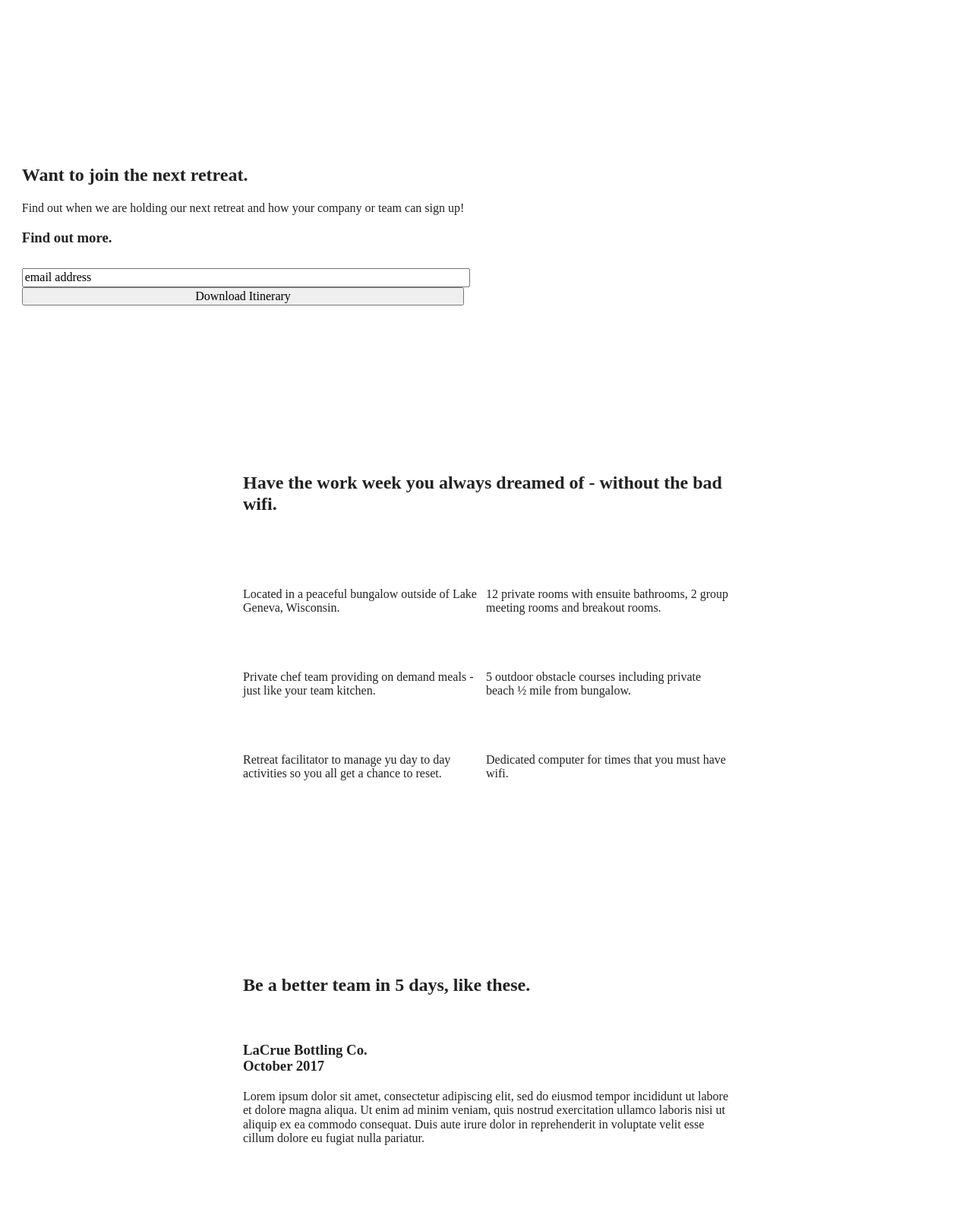
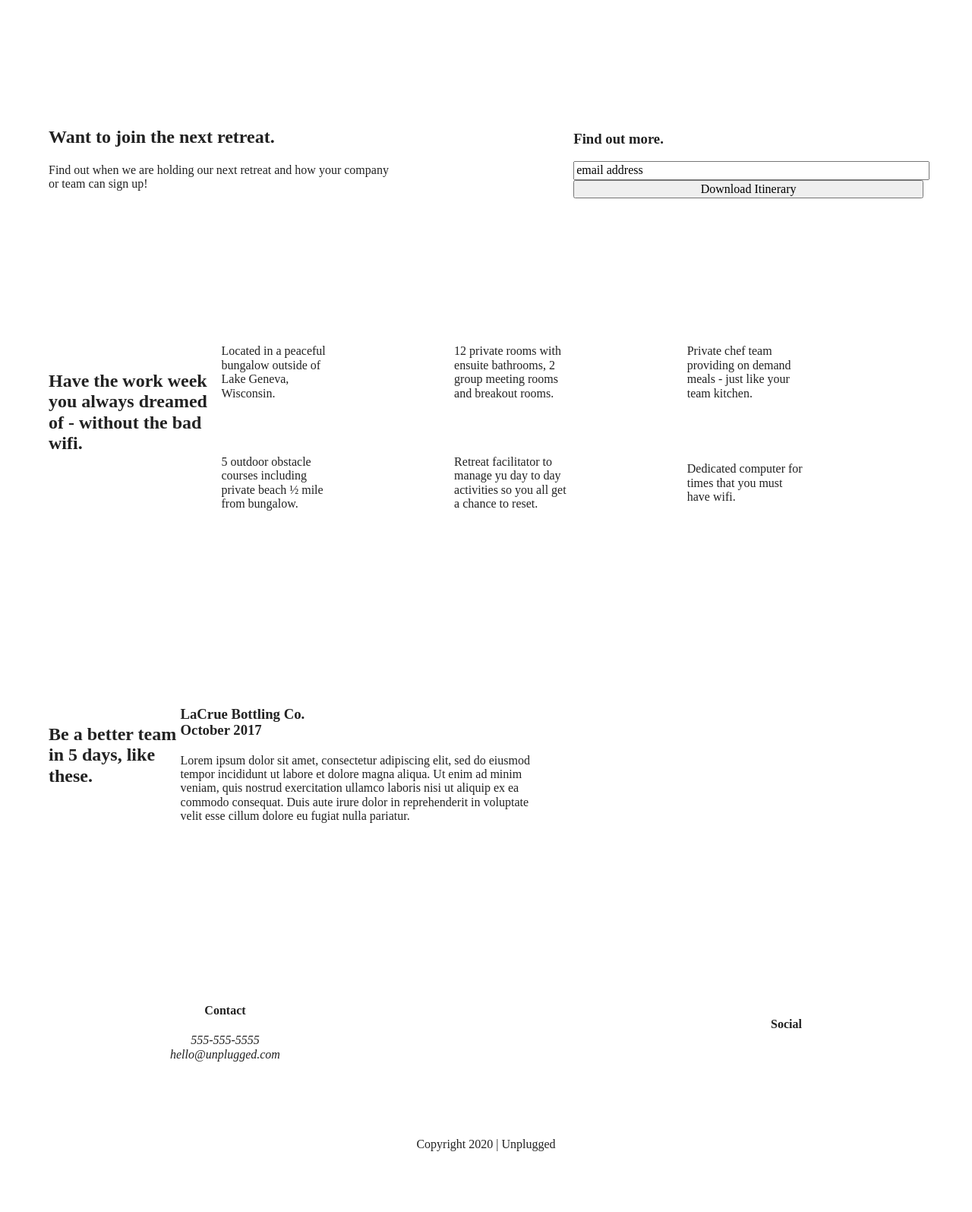
Before and after one commit to Nix73/unplugged, a website built with Parcel: page index.html in a window 1280 px wide. Shown: the part 442-2037 px from the top of the page at 76% size. After the commit the page ends 1958 px from the top, so only its background shows below. Built offline with nearby package versions, Linux system fonts and the light colour scheme.

Commit message:
Continued CSS for tablet and Desktop

```diff
--- a/css/main.css
+++ b/css/main.css
@@ -178,15 +178,20 @@ footer p {
 
 /**** ASIDE ****/
 
+aside {
+  display: flex;
+  justify-content: center;
+  align-items: center;
+  flex-flow: row wrap;
+}
 aside .content-wrapper {
   display: flex;
-  justify-content: space-between;
+  justify-content: flex-start;
   align-items: center;
-  flex-flow: column wrap;
-  flex-basis: 50%;
+  flex-flow: row wrap;
+  width: 90%;
 }
 aside .form {
-  margin-top: 30px;
 }
 
 aside .form input {
@@ -237,17 +242,12 @@ aside .form input {
 /******  About Page  *****/
 
 .mission {
-  display: flex;
-  justify-content: center;
-  align-items: center;
-  flex-flow: row wrap;
+  width: 90%;
 }
 
 .contact-section {
-  display: flex;
-  justify-content: center;
-  align-items: center;
-  flex-flow: row wrap;
+}
+.contact-content {
 }
 
 .contact-content p {
@@ -371,9 +371,6 @@ aside .form input {
   .content-wrapper {
     max-width: 640px;
     margin: 100px 0;
-    display: flex;
-    justify-content: space-between;
-    align-items: center;
   }
 
   /*** Header ***/
@@ -398,42 +395,134 @@ aside .form input {
   header nav ul {
     justify-content: space-between;
   }
-  /*** Aside ****/
+
+  /****  HERO AREA ****/
+
+  /*** ASIDE ****/
 
   aside .content-wrapper {
-    justify-content: space-between;
-  }
-
-  /**** features ****/
-  .features .content-wrapper {
+    margin: 50px 0;
     display: flex;
     justify-content: space-between;
     align-items: center;
     flex-flow: row wrap;
   }
+  aside .content-wrapper .form-description {
+    width: 40%;
+    margin: 0;
+  }
+
+  aside .content-wrapper .form {
+    width: 40%;
+    margin: 0;
+  }
+
+  /**** features ****/
 
   .features article {
     justify-content: space-between;
     align-items: center;
     flex-flow: column wrap;
     flex-basis: 50%;
-    margin: 20px 0;
-
   }
-  .features .item-description {
-    width: 40%;
-
+  .features .features-item-description {
+    width: 50%;
   }
 
   /**** Review ****/
-  .reviews .content-wrapper {
+
+  .reviews article {
     display: flex;
-    justify-content: flex-start;
+    justify-content: space-between;
+  }
+
+  .reviews article div {
+    width: 49%;
+  }
+
+  /**** FAQ  *****/
+
+  .faq .content-wrapper {
+    justify-content: space-between;
+  }
+
+  .faq-content {
+    flex-basis: 45%;
+  }
+
+  .faq h2 {
+    width: 100%;
+  }
+
+  /****  ABOUT ****/
+
+  .mission-content {
+    display: flex;
+    justify-content: space-between;
+    align-items: center;
+    padding-top: 20px;
+  }
+
+  .mission-content p {
+    width: 45%;
+  }
+
+  .contact-section .content-wrapper h2 {
+    width: 80%;
+  }
+
+  .contact-content {
+    display: flex;
+    justify-content: space-between;
+    align-items: center;
+  }
+
+  /***** FOOTER  *****/
+
+  footer .content-wrapper {
+    width: 65%;
+    margin: 100px 0;
+  }
+
+  .footer-content {
+    display: flex;
+    justify-content: space-between;
     align-items: center;
     flex-flow: row wrap;
+    width: 100%;
+  }
+
+  footer .contact {
+    margin-bottom: 0;
+  }
+
+  .contact .social {
+    flex-basis: 40%;
+  }
+  footer .copyright {
+    width: 100%;
   }
 }
 @media only screen and (min-width: 1200px) {
+  .content-wrapper {
+    max-width: 1200px;
+    margin: 100px 0;
+    display: flex;
+    justify-content: space-between;
+    align-items: center;
+  }
+
+  /**** Features *****/
+
+  .features article {
+    justify-content: space-between;
+    align-items: center;
+    flex-flow: column wrap;
+    flex-basis: 33%;
+    margin: 20px 0;
+  }
+
+  /*** ABOUT PAGE ***/
 }
 
 /* ==========================================================================
--- a/index.html
+++ b/index.html
@@ -50,11 +50,12 @@
               Find out when we are holding our next retreat and how your company
               or team can sign up!
             </p>
+          </div>
+          <div class="form">
             <h3>Find out more.</h3>
-            <div class="form">
+
             <input type="text" name="name" value="email address" />
             <input type="button" value="Download Itinerary" />
-            </div>
           </div>
         </div>
       </aside>
@@ -68,21 +69,22 @@
             <article>
               <p class="fontawesome-icon"></p>
               <p class="features-item-description">
-              Located in a peaceful bungalow outside of Lake Geneva, Wisconsin.
+                Located in a peaceful bungalow outside of Lake Geneva,
+                Wisconsin.
               </p>
             </article>
             <article>
               <p class="fontawesome-icon"></p>
               <p class="features-item-description">
-              12 private rooms with ensuite bathrooms, 2 group meeting rooms and
-              breakout rooms.
+                12 private rooms with ensuite bathrooms, 2 group meeting rooms
+                and breakout rooms.
               </p>
             </article>
             <article>
               <p class="fontawesome-icon"></p>
               <p class="features-item-description">
-              Private chef team providing on demand meals - just like your team
-              kitchen.
+                Private chef team providing on demand meals - just like your
+                team kitchen.
               </p>
             </article>
             <article>
@@ -95,8 +97,8 @@
             <article>
               <p class="fontawesome-icon"></p>
               <p class="features-item-description">
-              Retreat facilitator to manage yu day to day activities so you all
-              get a chance to reset.
+                Retreat facilitator to manage yu day to day activities so you
+                all get a chance to reset.
               </p>
             </article>
             <article>
```
Also changed, not shown: about/index.html (+6 -9 lines), faq/index.html (+3 -5 lines). Lines whose indentation alone changed are shown as unchanged.
